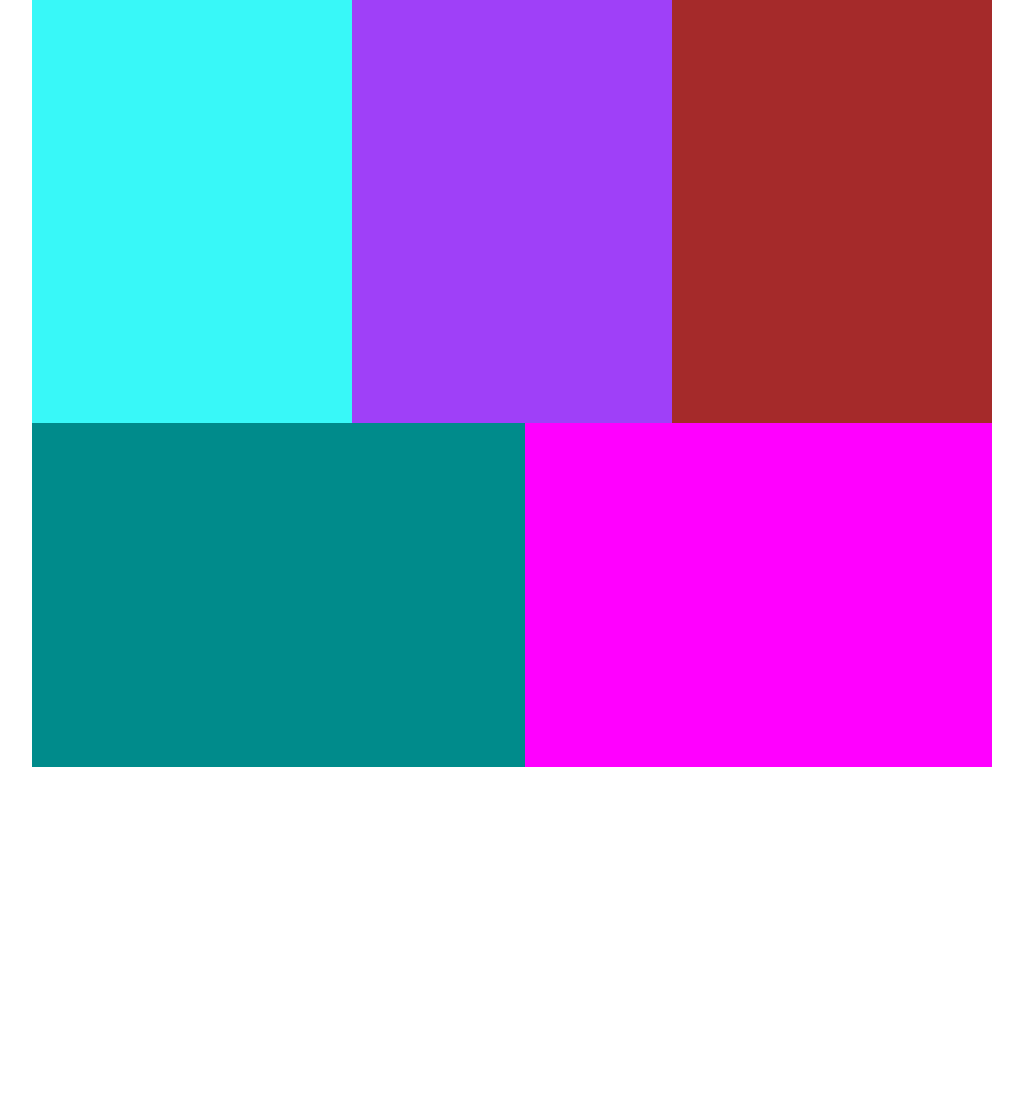
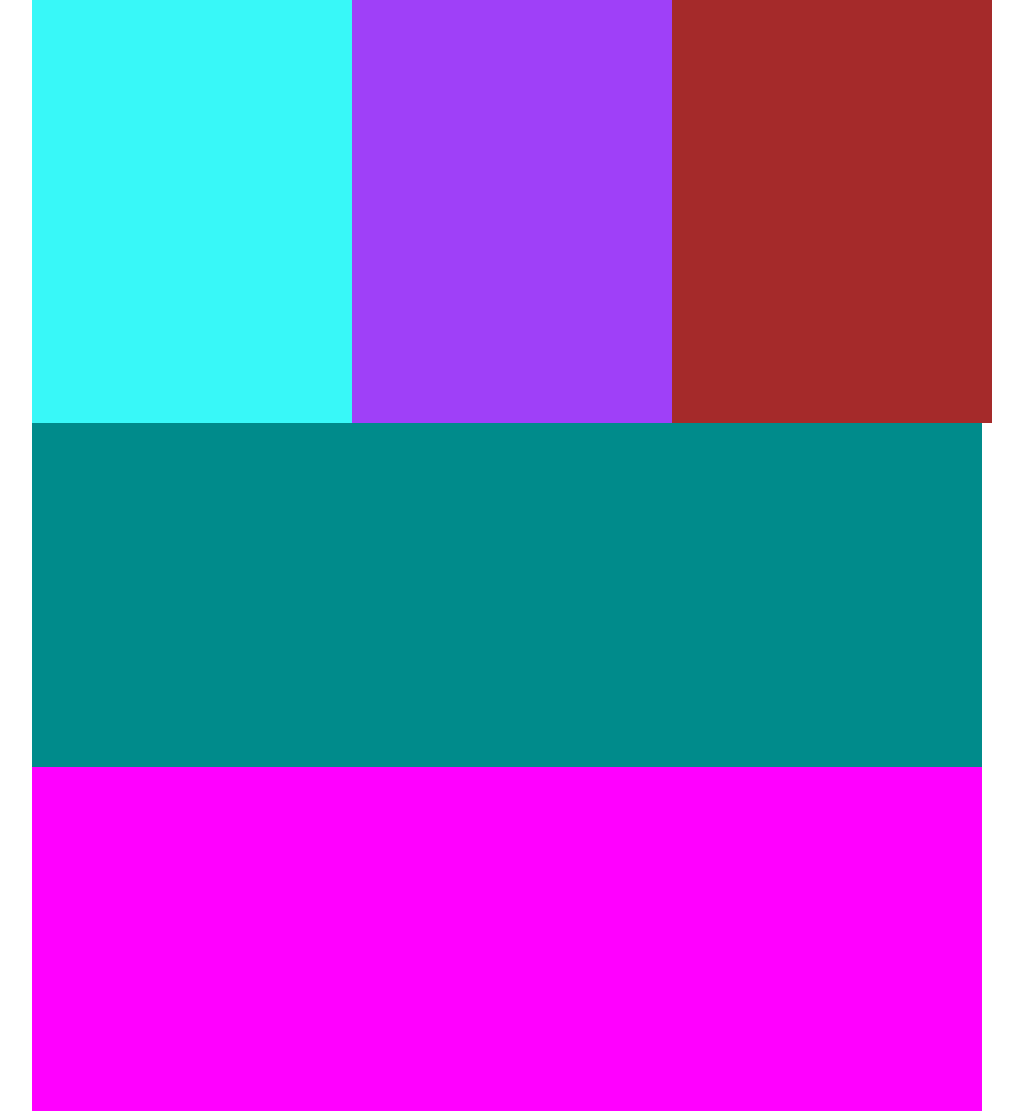
Before and after one commit to CallmePan1/Curso-Web, a PHP site: the page made by Clase 4 Primer Trabajo Integrador/index.html in a window 1280 px wide. Shown: the part 105-1216 px from the top of the page, without its empty margins (128-1151 px from the left). Before the commit the page ends 872 px from the top, so only its background shows below. Run offline with PHP 8.4, Linux system fonts and the light colour scheme.

Commit message:
correccion lol

```diff
--- a/Clase 4 Primer Trabajo Integrador/style.css
+++ b/Clase 4 Primer Trabajo Integrador/style.css
@@ -60,10 +60,11 @@ body{
 }
 .madre{
     display: flex;
+    flex-direction: column;
 }
 .contenido_sugerido{
     background-color: darkcyan;
-    width: 100%;
+    width: 94%;
     height: 40vh;
     padding-top: 3vh;
     padding-left: 3vh;
```
